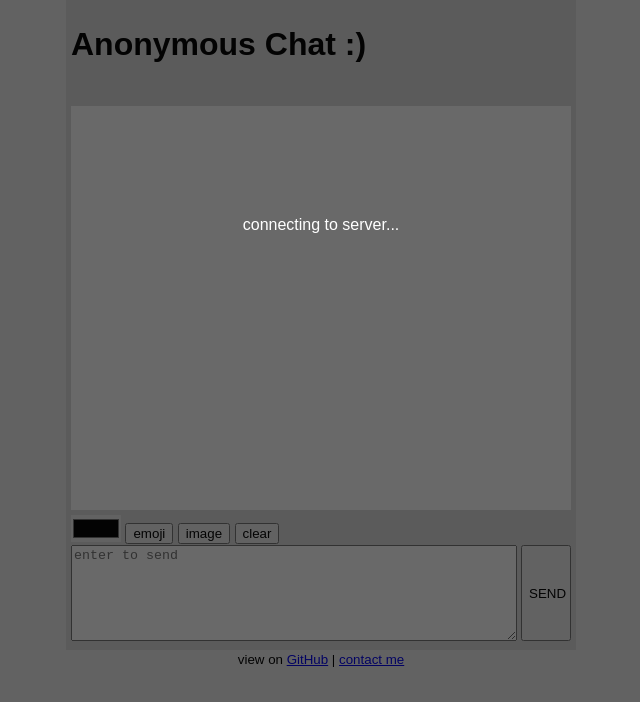
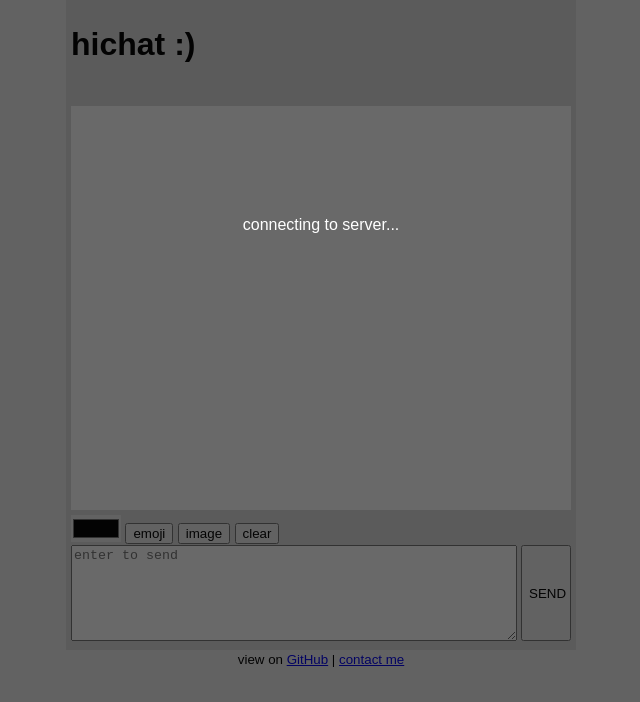
Before and after one commit to PilarV2/Anonymous-Chat-Web, a website: page www/index.html in a window 1280 px wide. Shown: the whole page, without its empty margins (319-959 px from the left). Drawn offline with nearby package versions, Linux system fonts and the light colour scheme; no server answers.

Commit message:
Update index.html

```diff
--- a/www/index.html
+++ b/www/index.html
@@ -6,7 +6,7 @@
         <meta name="author" content="Wayou">
         <meta name="description" content="hichat | a simple chat application built with node.js and websocket">
         <meta name="viewport" content="width=device-width, initial-scale=1">
-        <title>Anonymous Chat</title>
+        <title>hichat</title>
         <link rel="stylesheet" href="styles/main.css">
         <link rel="shortcut icon" href="favicon.ico" type="image/x-icon">
         <link rel="icon" href="favicon.ico" type="image/x-icon">
@@ -14,7 +14,7 @@
     <body>
         <div class="wrapper">
             <div class="banner">
-                <h1>Anonymous Chat :)</h1>
+                <h1>hichat :)</h1>
                 <span id="status"></span>
             </div>
             <div id="historyMsg">
```
